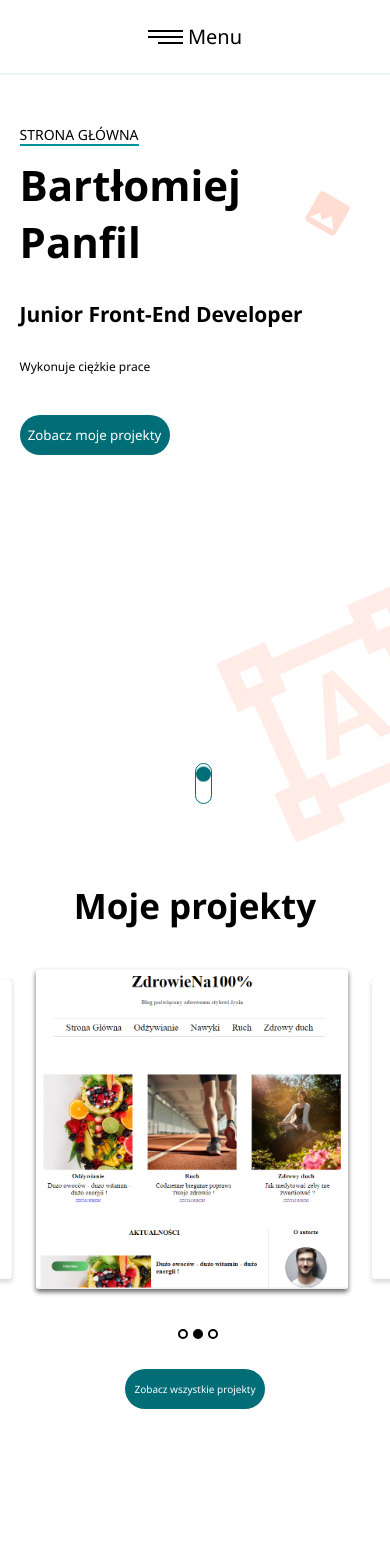
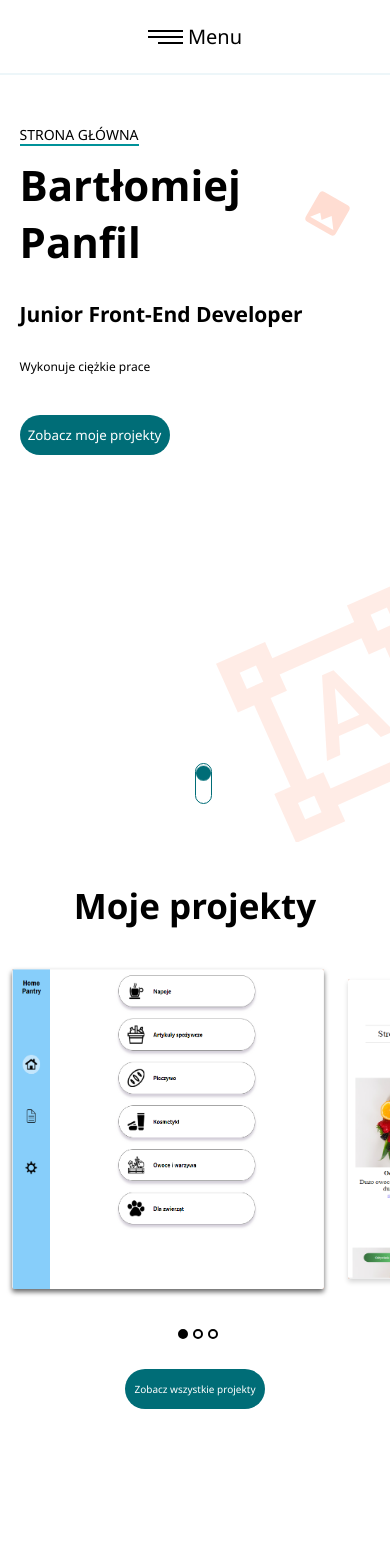
Before and after one commit to Bartlomiej95/MyWebsite, a React (Create React App) app: page / in a window 390 px wide. Shown: the top 1568 px of the page. Built offline with nearby package versions, Linux system fonts and the light colour scheme; what react-animations would draw is missing.

Commit message:
Restyle project for 1280px breakpoint
Add onWheel event for scroll

```diff
--- a/src/components/Button/Button.js
+++ b/src/components/Button/Button.js
@@ -48,7 +48,7 @@ export const FormButton = styled.button`
     height: 30px;
     border: none;
     border-radius: 10px;
-    margin: 20px 0;
+    margin: 20px auto 0 auto;
     background-color: ${({ theme }) => theme.BannerButton.bcgColor};
     cursor: pointer;
     color: white;
@@ -57,4 +57,11 @@ export const FormButton = styled.button`
     :hover{
         background-color: ${({ theme }) => theme.BannerButton.bcgHoover};
     }
+
+    @media(min-width: 1280px){
+        width: 150px;
+        height: 40px;
+        margin: 0 auto;
+        font-size: 20px
+    }
 `;
--- a/src/components/Paragraph/Paragraph.js
+++ b/src/components/Paragraph/Paragraph.js
@@ -2,6 +2,10 @@ import styled from 'styled-components';
 
 export const Paragraph = styled.p`
     font-size: 12px;
+
+    @media(min-width: 1280px){
+        font-size: 24px;
+    }
 `;
 
 export const NavBannerParagraph = styled.p`
--- a/src/organisms/AboutMe/AboutMe.js
+++ b/src/organisms/AboutMe/AboutMe.js
@@ -9,6 +9,15 @@ const Wrapper = styled.section`
     position: relative;
     height: 300px;
     min-height: 300px;
+    margin-top: 100px;
+
+    @media(max-height:640px) and (max-width: 400px){
+        margin-top: 150px;
+    }
+
+    @media(max-width: 325px) {
+        margin-top: 250px;
+    }
 
     @media(min-width: 1280px){
         padding: 0 100px;
@@ -99,6 +108,10 @@ const ParagraphAboutMe = styled(Paragraph)`
         font-size: 20px;
         margin-top: 40px;
     }
+
+    @media(max-width: 325px) {
+        font-size: 10px;
+    }
 `;
 
 const AboutMe = () => {
--- a/src/organisms/Banner/Banner.js
+++ b/src/organisms/Banner/Banner.js
@@ -1,4 +1,4 @@
-import React from 'react';
+import React, { useState } from 'react';
 import styled, { keyframes } from 'styled-components';
 import bcgIconSmall from '../../assets/bcgIconSmall.svg';
 import bcgIconBig from '../../assets/bcgIconBig.svg';
@@ -38,8 +38,8 @@ const SmallBcgIcon = styled.img`
     z-index: -1;
 
     @media(min-width: 1280px){
-        top: 10%;
-        right: 15%;
+        top: 12%;
+        right: 40%;
         transform: scale(1.5);
     }
 `;
@@ -89,12 +89,15 @@ const Scroll = styled.div`
     margin: 0 auto;
     border-radius: 50%;
     transform: translateY(0px);
-    animation: ${animateScroll} 2s infinite linear;
+    animation: ${animateScroll} 3s infinite linear;
 `;
 
 const Banner = () => {
+
+    const [wheelStatus, setWheelStatus] = useState(false);
+
     return(
-        <BannerWrapper id="banner">
+        <BannerWrapper id="banner" onWheel={()=> setWheelStatus(true)} onTouchEnd={() => setWheelStatus(true)}>
             <ContentWrapper>
                 <DivBannerParagraph>
                     <NavBannerParagraph>Strona Główna</NavBannerParagraph>
@@ -107,9 +110,14 @@ const Banner = () => {
             </ContentWrapper>
             <SmallBcgIcon src={bcgIconSmall} alt="backgroun icon" />
             <BigBcgIcon src={bcgIconBig} alt="backgroun icon" />
-            <ScrollDiv>
-                <Scroll />
-            </ScrollDiv>
+            {
+                !wheelStatus && (
+                    <ScrollDiv>
+                        <Scroll />
+                    </ScrollDiv>
+                )
+            }
+
 
         </BannerWrapper>
     )
--- a/src/organisms/Contact/Contact.js
+++ b/src/organisms/Contact/Contact.js
@@ -59,24 +59,37 @@ const Form = styled.form`
 
     @media(min-width: 1280px){
 
-        width: 100%;
+        width: 90%;
         flex-wrap: wrap;
+        justify-content: space-between;
         padding-top: 20px;
-        padding-left: 20%;
 
         input {
             font-size: 20px;
             padding: 10px 0 10px 10px;
-            border-radius: 20px;
             margin-bottom: 10px;
         }
 
         textarea{
             font-size: 20px;
-            height: 200px;
+            height: 350px;
+            max-height: 350px;
+            width: 100%;
         }
     }
 
+`;
+
+const ParagraphContact = styled(Paragraph)`
+    display: block;
+    margin: 30px auto 50px auto;
+    width: 90%;
+
+`;
+
+const DivFormButton = styled.div`
+    width: 50%;
+    margin: 20px auto 0 auto;
 `;
 
 const titleErrors = {
@@ -101,13 +114,6 @@ const titleErrorsFn = type => {
             return null;
     }
 }
-
-const ParagraphContact = styled(Paragraph)`
-    display: block;
-    margin: 30px auto 50px auto;
-    width: 90%;
-
-`;
 
 const Contact = () => {
 
@@ -134,7 +140,9 @@ const Contact = () => {
 
                         <textarea type="textarea" placeholder="Treść wiadomości" name="content"ref={register()} />
 
-                    <FormButton>Wyślij</FormButton>
+                    <DivFormButton>
+                        <FormButton>Wyślij</FormButton>
+                    </DivFormButton>
                 </Form>
             </FormWrapper>
 
--- a/src/organisms/Footer/Footer.js
+++ b/src/organisms/Footer/Footer.js
@@ -12,6 +12,9 @@ const Wrapper = styled.section`
     flex-direction: row;
     justify-content: space-around;
 
+    @media(max-width: 325px) {
+        margin-top: 50px;
+    }
 
 `;
 
--- a/src/organisms/ProjectsSection/ProjectsSection.js
+++ b/src/organisms/ProjectsSection/ProjectsSection.js
@@ -72,8 +72,16 @@ const DivBoxImage = styled.div`
     transform: translateX(calc(-80vw * ${props => props.activeScreen -1 }));
     transition: transform .3s ease-in-out;
 
-    @media(min-width: 500px) and (max-width: 1279px){
+
+
+    @media(min-width: 500px) and (max-width: 650px){
         transform: translateX(calc(-400px * ${props => props.activeScreen - 1}));
+        padding-left: 50px;
+    };
+
+    @media(min-width: 651px) and (max-width: 1279px){
+        transform: translateX(calc(-400px * ${props => props.activeScreen - 1}));
+        padding-left: 100px;
     };
 
     @media(min-width: 1280px) {
@@ -105,6 +113,10 @@ const NavForProject = styled.div`
     :hover{
         cursor: pointer;
     }
+
+    @media(min-width: 1280px){
+        display: none;
+    }
 `;
 
 const ProjectsButton = styled(BannerButton)`
@@ -124,7 +136,7 @@ const ProjectSection = () => {
 
 
     //zmienna, która wskazuje id screenu projektu, który ma byc wyróżniony
-    const [activeScreen, setActiveScreen] = useState(Math.ceil(screensProject.length/2));
+    const [activeScreen, setActiveScreen] = useState(1);
     const [movingBoxImages, setMovingBoxImages] = useState(0);
 
     const handleMoveBoxImages = (direction, numberScreens) => {
--- a/src/organisms/TechSection/TechSection.js
+++ b/src/organisms/TechSection/TechSection.js
@@ -12,6 +12,7 @@ const Wrapper = styled.section`
     height: 100vh;
     max-width: 100%;
     min-height: 100vh;
+    overflow: hidden;
 
     @media(min-width: 1280px) {
         padding: 0 100px;
@@ -37,7 +38,7 @@ const BcgIcon = styled.img`
     display: block;
     position: absolute;
     top: -5vh;
-    left: 55vw;
+    left: 60vw;
     transform: scale(0.2);
 
     @media(min-width: 1280px) {
@@ -50,6 +51,7 @@ const BcgIcon = styled.img`
 const TechParagraph = styled(Paragraph)`
     width: 80%;
     margin: 30px auto 50px auto;
+
 `;
 
 const TechSection = () => {
```
